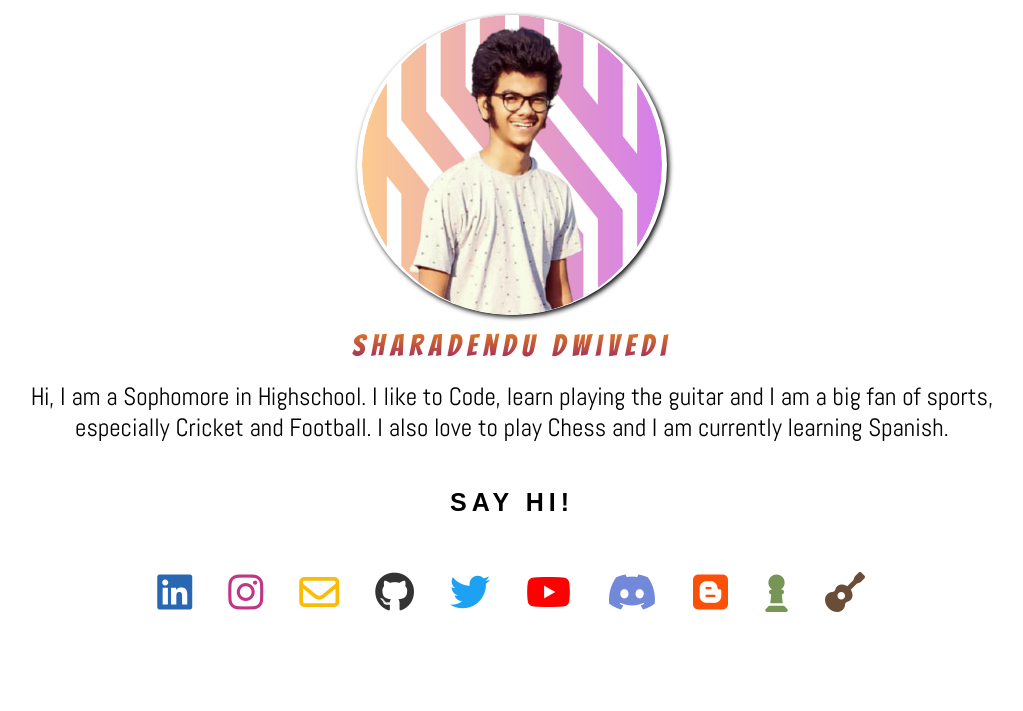
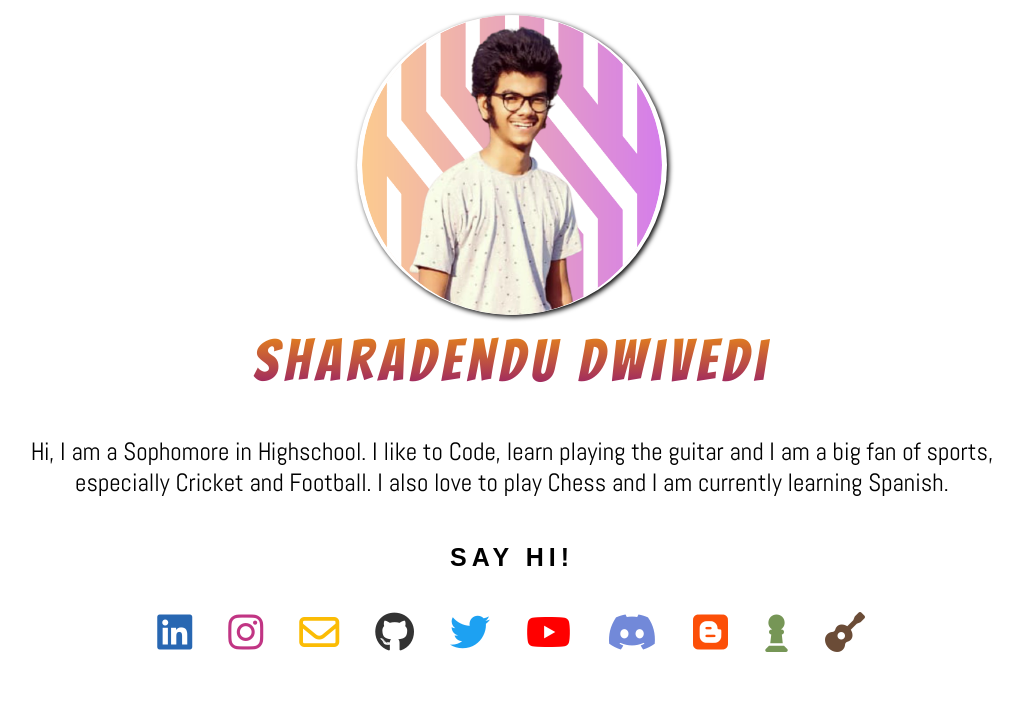
Before and after one commit to CodingWorkHorse/website, a plain HTML site: page index.html in a window 1280 px wide. Shown: the top 711 px of the page, without its empty margins (128-1151 px from the left). Drawn offline with Linux system fonts and the light colour scheme; a web font is replaced by a local one.

Commit message:
Update index.css

```diff
--- a/index.css
+++ b/index.css
@@ -71,7 +71,7 @@
 	padding: 10px;
 	letter-spacing: 5px;
 	margin-top: 5px;
-	padding-top:20px;
+    padding-top: 20px;
 }
 
 .socialmedialinks{
@@ -84,7 +84,7 @@
     font-size: 30px;
     padding-left: 15px;
     padding-right: 15px;
-    padding-bottom: 15px;
+    padding-bottom: 5px;
     padding-top: 20px;
     margin-top: 15px;
     letter-spacing: 2px;
@@ -211,8 +211,17 @@
 }
 
 .socialmedialinks a i{
-    margin-top: 45px;
+    margin-top: 30px;
     font-size: 40px;
 }
 
+
+.header h1{
+    font-size: 58px;
 }
+
+.aboutme{
+    padding-top: 25px;
+}
+
+}
```
